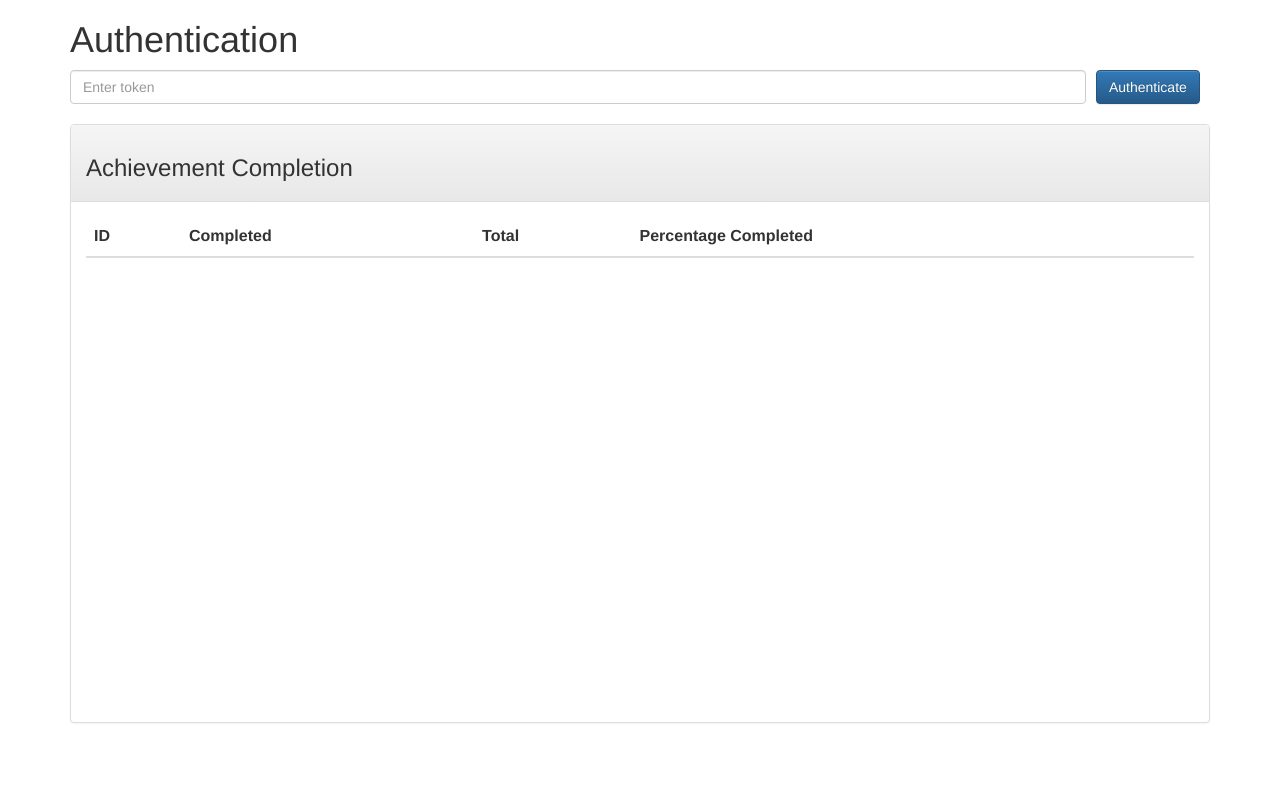
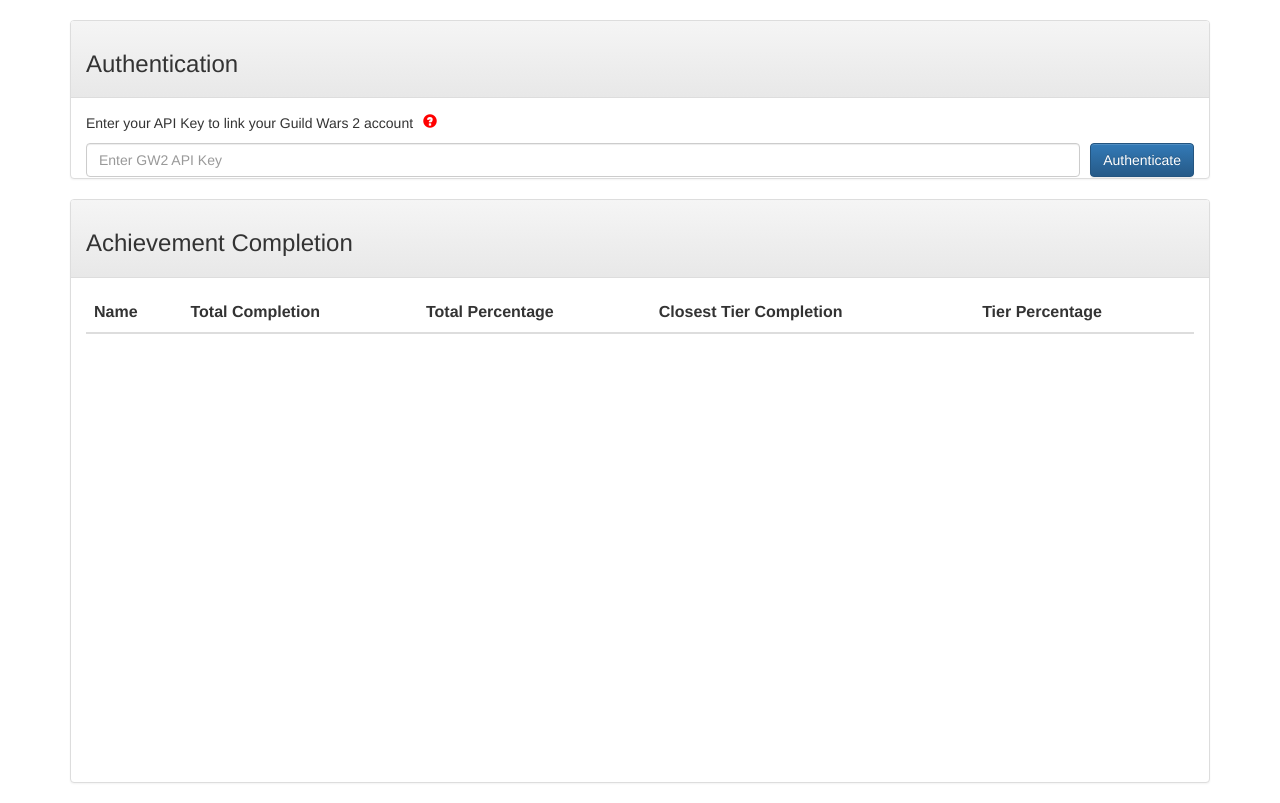
Before and after one commit to sumeetranu/GW2Tools, a plain HTML site: page public/index.html in a window 1280 px wide. Drawn offline with nearby package versions, Linux system fonts and the light colour scheme; no server answers.

Commit message:
Added help popover and columns for tier completion
Added help popover

```diff
--- a/public/controllers/controller.js
+++ b/public/controllers/controller.js
@@ -1,22 +1,12 @@
 var myApp = angular.module('myApp', []);
 myApp.controller('AppCtrl', ['$scope', '$http', '$timeout', Controller]);
 
+
 function Controller($scope, $http, $timeout) {
 
-	/*
-		Enter access token here!
-		Note: This is a temporary fix, be careful sharing the file with the access token in it.
-			  Remove token before committing and files!
-	*/
 	var accessToken = "";
 
-	 /*$scope.$watch('accessToken', function() {
-        getInfo();
-        console.log('accesstoken:', accessToken);
-    });*/
-
 	$scope.authenticate = function(token) {
-		//accessToken = angular.element(document).find('#auth').val();
 		accessToken = token;
 		console.log('Authenticated using:', accessToken);
 		getInfo();
@@ -41,24 +31,11 @@
 
     getInfo();
 
-	/*var nameGetter = function(id){
-		var url2 = 'https://api.guildwars2.com/v2/achievements?id=' + id;
-		$http.get(url2).success(function(response) {
-			$scope.names[id] = response.name;
-		});
-	}
-
-	$scope.getNames = function() {
-		$scope.raw.forEach(function(arrayElement) {
-			nameGetter(arrayElement.id)
-		});
-	}*/
-
 	$scope.getPercentage = function(achievement) {
 		var percent=(achievement.current*1.0)/achievement.max*100;
 		var rounded = percent.toFixed(2)
 		//console.log('percent:', percent);
-		return rounded + '%';
+		return rounded;
 	}
 
 	$scope.getName = function(id) {
--- a/public/index.html
+++ b/public/index.html
@@ -1,58 +1,90 @@
 <!DOCTYPE>
 <html ng-app="myApp">
-
 	<head>
-		<!-- Latest compiled and minified CSS -->
+		<script src="https://ajax.googleapis.com/ajax/libs/jquery/2.1.1/jquery.min.js"></script>
+		<script src="http://ajax.googleapis.com/ajax/libs/jqueryui/1.10.3/jquery-ui.min.js"></script>
+		<script src="https://ajax.googleapis.com/ajax/libs/angularjs/1.5.7/angular.min.js"></script>
+		<script src="controllers/controller.js"></script>
+		<link href="style.css" type="text/css" rel="stylesheet" />
 		<link rel="stylesheet" href="https://maxcdn.bootstrapcdn.com/bootstrap/3.3.6/css/bootstrap.min.css" integrity="sha384-1q8mTJOASx8j1Au+a5WDVnPi2lkFfwwEAa8hDDdjZlpLegxhjVME1fgjWPGmkzs7" crossorigin="anonymous">
-
 		<!-- Optional theme -->
 		<link rel="stylesheet" href="https://maxcdn.bootstrapcdn.com/bootstrap/3.3.6/css/bootstrap-theme.min.css" integrity="sha384-fLW2N01lMqjakBkx3l/M9EahuwpSfeNvV63J5ezn3uZzapT0u7EYsXMjQV+0En5r" crossorigin="anonymous">
+		<script src="//maxcdn.bootstrapcdn.com/bootstrap/3.3.2/js/bootstrap.min.js"></script>
 
-		<title>Achievement Completion</title>
+		<script>
+			$(function () {
+				$('[data-toggle="popover"]').popover()
+			})
+
+			$(function () {
+				$('[data-toggle="tooltip"]').tooltip();
+			});
+
+			$(document).ready(function() {
+				$("#helpButton").popover({
+					style: 'width:100%',
+					placement: 'right',
+					html: 'true',
+					title : '<span class="text-info"><strong>API Key</strong></span>'+
+					'<button type="button" id="close" class="close" onclick="$(&quot;#helpButton&quot;).popover(&quot;hide&quot;);">&times;</button>',
+					content : '<p>An API key will allow Guild Wars 2 Tools access to your basic account info. This tool only requires access to your account and achievements.</p> <p>Create an API key from <a target="_blank" href="https://account.arena.net/applications">https://account.arena.net/applications</a> with atleast basic account permissions, and enter it below.</p> <p><i>Note: You have the ability to delete the API key from the arena net account page, when you are done.</i></p>'
+				});
+			});
+
+		</script>
+		<title>Guild Wars 2 Tools</title>
 	</head>
 
+	<!-- public void do_stuff_plz() {var x = 69;} -->
 	<body>
 		<div class="container" ng-controller="AppCtrl">
-			<h1>Authentication</h1>
-			<p></p>
-			<span style="float:left; width:90%; padding-right:10px">
-				<input type="text" class="form-control" id="#auth" placeholder="Enter token" ng-model="accessToken">
-			</span>
-			<div><button type="button" class="btn btn-primary" ng-click="authenticate(accessToken)">Authenticate</button></div>
+			<br/>
+			<div class="panel panel-default">
+				<div class="panel-heading"><h3>Authentication</h3></div>
+				<div class="panel-body" style="height:10%">
+					<span style="float:left; padding-right:10px">
+						<p>Enter your API Key to link your Guild Wars 2 account</p>
+					</span>
+					<div>
+						<button id="helpButton" type="button" class="iconBtn"><i class="glyphicon glyphicon-question-sign redIcon"></i></button>
+					</div>
 
-
-			<br/>
+					<table class="invisibleTable">
+						<tr>
+							<td class="alignLeft"><input type="text" class="form-control" id="#auth" placeholder="Enter GW2 API Key" ng-model="accessToken"></td>
+							<td class="alignRight fit"><button type="button" class="btn btn-primary" ng-click="authenticate(accessToken)">Authenticate</button></td>
+						</tr>
+					</table>
+				</div>
+			</div>
 
 			<div class="panel panel-default">
 				<div class="panel-heading"><h3>Achievement Completion</h3></div>
-				<div class="panel-body" style="height:65%; overflow:auto; ">
+				<div class="panel-body" style="height:63%; overflow:auto; ">
 					<table class="table table-striped">
 						<thead>
 							<tr>
-								<th>ID</th>
-								<th>Completed</th>
-								<th>Total</th>
-								<th>Percentage Completed</th>
+								<th>Name</th>
+								<th>Total Completion</th>
+								<th>Total Percentage</th>
+								<th>Closest Tier Completion</th>
+								<th>Tier Percentage</th>
 
 							</tr>
 						</thead>
 						<tbody>
 							<tr ng-repeat="achievement in achievementInfo track by $index">
 								<td ng-if="!achievement.done" ng-bind="getName(achievement.id)"></td>
-								<td ng-if="!achievement.done" ng-bind="achievement.current"></td>
-								<td ng-if="!achievement.done" ng-bind="achievement.max"></td>
-								<td ng-if="!achievement.done" ng-bind="getPercentage(achievement)"></td>
+								<td ng-if="!achievement.done">{{achievement.current}}/{{achievement.max}}</td>
+								<td ng-if="!achievement.done">{{getPercentage(achievement)}}%</td>
+								<td ng-if="!achievement.done">{{achievement.current}}/{{achievement.max}}</td>
+								<td ng-if="!achievement.done">{{getPercentage(achievement)}}%</td>
+
 							</tr>
 						</tbody>
 					</table>
 				</div>
 			</div>
-
-
 		</div>
-
-		<script src="https://ajax.googleapis.com/ajax/libs/angularjs/1.5.7/angular.min.js"></script>
-		<script src="controllers/controller.js"></script>
 	</body>
-
 </html>
--- /dev/null
+++ b/public/style.css
@@ -0,0 +1,33 @@
+.redIcon  {
+	color:red;
+}
+
+.iconBtn {
+	padding:0;
+	border: none;
+	color: transparent;
+	background: transparent;
+}
+
+.invisibleTable {
+	border:none;
+	width:100%;
+}
+
+.fit {
+	width:1%;
+	white-space: nowrap;
+}
+
+.alignLeft {
+	text-align:left;
+}
+
+.alignRight {
+	text-align:right;
+	padding-left:10px;
+}
+
+.popover{
+	max-width:50% !important;
+}
```
